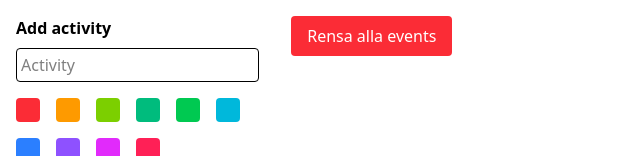
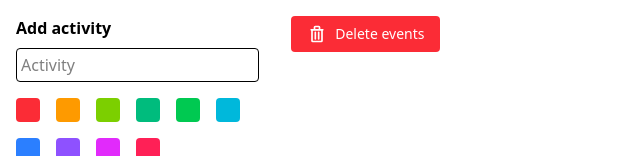
Before and after one commit to Saga-Lannerhjelm/work-timer-v2, a React (Vite) app: page / in a window 1280 px wide. Shown: the top 156 px of the page, without its empty margins (0-640 px from the left). Built offline with nearby package versions, Linux system fonts and the light colour scheme.

Commit message:
Add bin icon

```diff
--- a/src/App.tsx
+++ b/src/App.tsx
@@ -150,9 +150,26 @@ export default function App() {
           <TotalSummary activities={activities} />
           <button
             onClick={deleteAllEvents}
-            className="bg-red-500 text-white px-4 py-2 rounded"
+            className="bg-red-500 text-white text-sm px-4 py-2 rounded flex gap-2"
           >
-            Rensa alla events
+            <svg
+              className="w-5 h-5 text-whiet-800 dark:text-white"
+              aria-hidden="true"
+              xmlns="http://www.w3.org/2000/svg"
+              width="24"
+              height="24"
+              fill="none"
+              viewBox="0 0 24 24"
+            >
+              <path
+                stroke="currentColor"
+                strokeLinecap="round"
+                strokeLinejoin="round"
+                strokeWidth="2"
+                d="M5 7h14m-9 3v8m4-8v8M10 3h4a1 1 0 0 1 1 1v3H9V4a1 1 0 0 1 1-1ZM6 7h12v13a1 1 0 0 1-1 1H7a1 1 0 0 1-1-1V7Z"
+              />
+            </svg>
+            Delete events
           </button>
         </div>
       </div>
```
